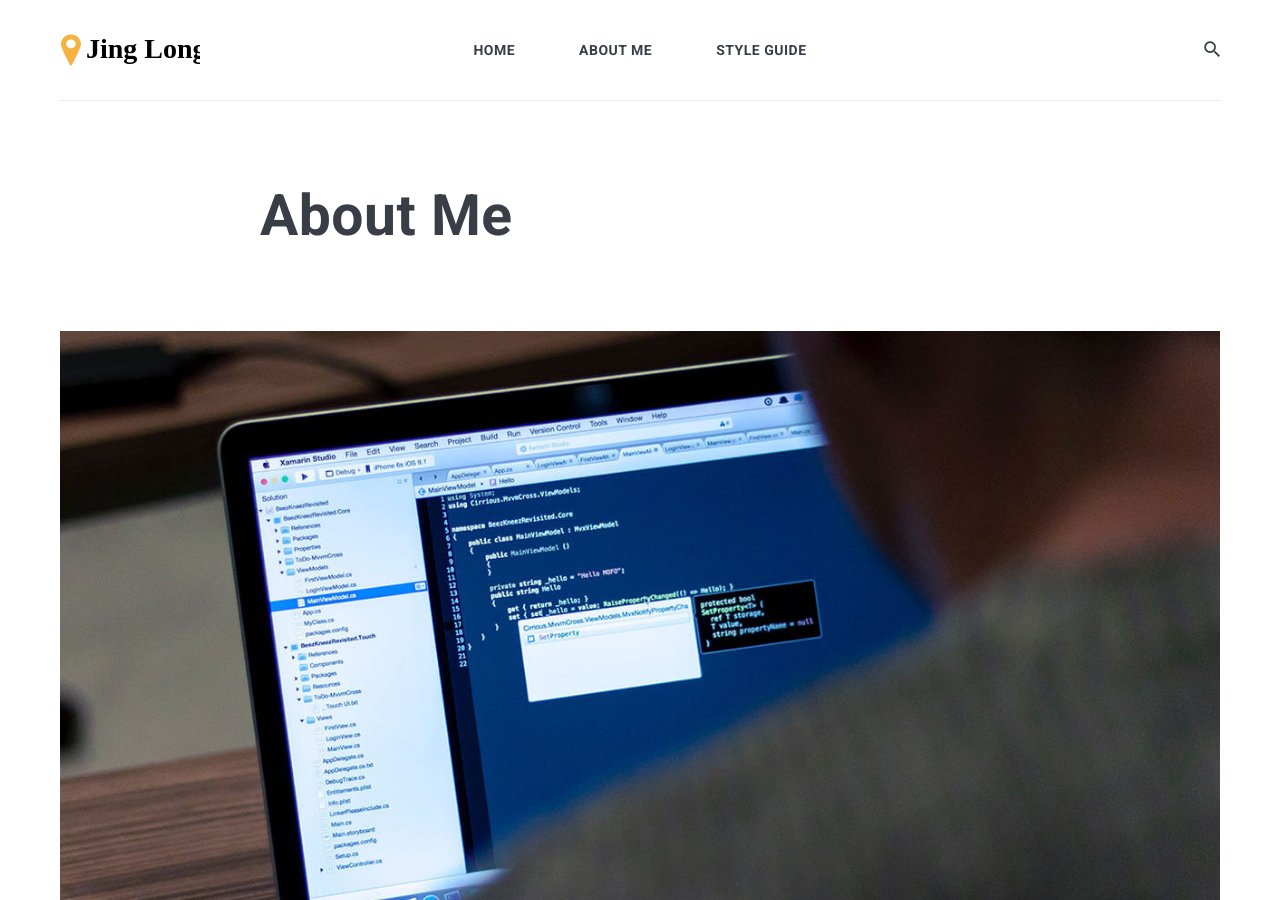
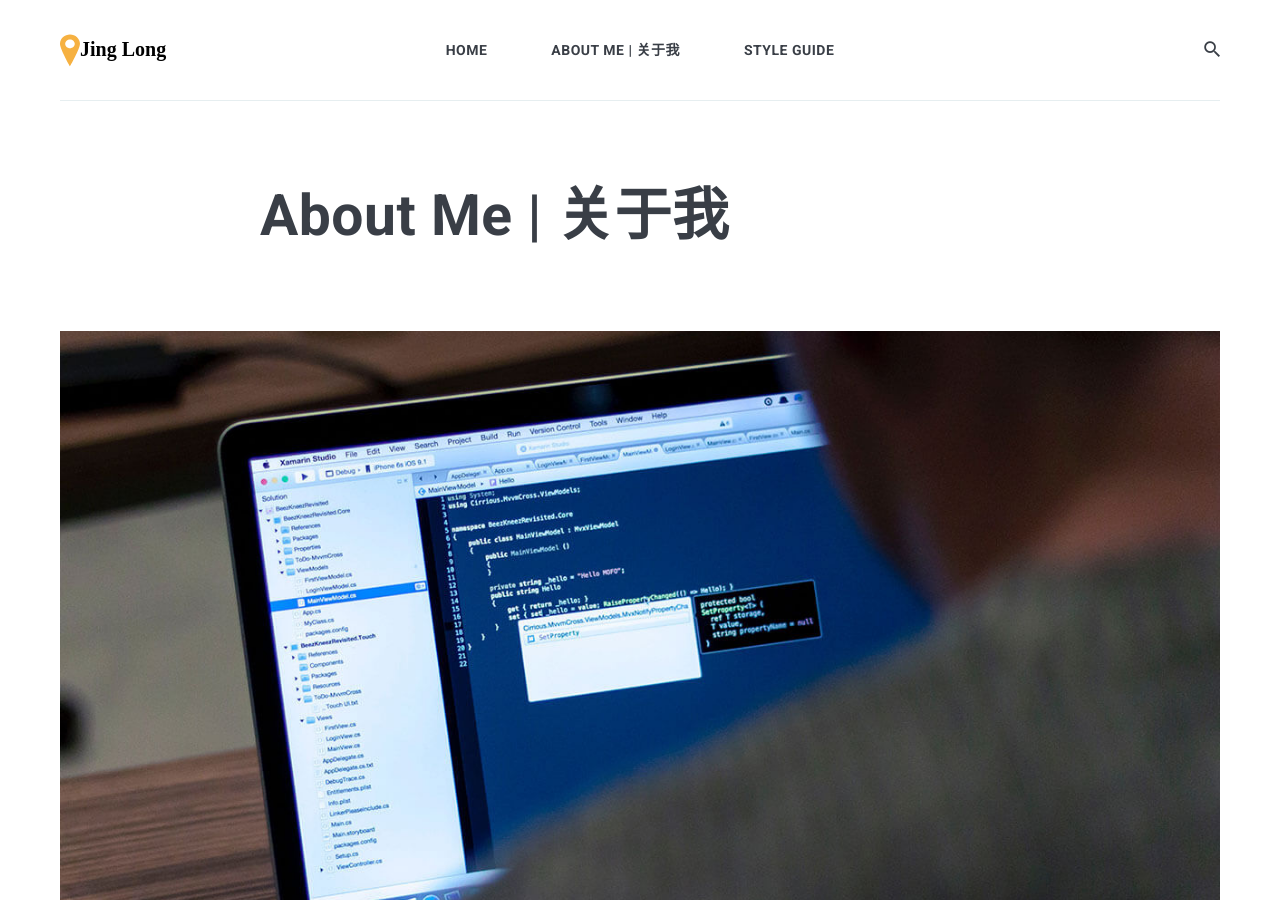
Before and after one commit to jing042323/jing-long, a Jekyll site: the page built from _pages/about-me.md, in a window 1280 px wide and 900 px high. Built offline with Jekyll 4.4.1, drawn with Linux system fonts in a browser that asks for light colours; nearby versions of some CDN libraries; grey boxes are pictures that could not be loaded.

Commit message:
update aboutme

```diff
--- a/_pages/about-me.md
+++ b/_pages/about-me.md
@@ -1,6 +1,6 @@
 ---
 layout: page
-title: About Me
+title: About Me | 关于我
 permalink: /about-me/
 image: aboutme.jpg
 ---
@@ -14,7 +14,7 @@
 - **BA Economics**, **Université Toulouse 1 Capitole(Toulouse School of Economics)**, 2013
 
 <p align="center">
-<img src="{{site.baseurl}}/assets/img/education.png" height="270" width="700" />
+<img src="{{site.baseurl}}/images/education.png" height="270" width="700" />
 </p>
 
 I have a passion for both Economics and Data Science and Python is the language I use most frequently. The courses I love the most during my study are statistics, machine learning and network analytics, not only because I am good at them(yay!) but also because I am fascinated by the amazing power of algorithm and network effect in our daily life.
@@ -48,7 +48,7 @@
 Btw, I am good at making travel plans. I’d love to share if you need any trip tips.
 
 <p align="center">
-<img src="{{site.baseurl}}/assets/img/travel2.jpg" height="400" width="400" />
+<img src="{{site.baseurl}}/images/travel2.jpg" height="400" width="400" />
 </p>
 
 ***
@@ -62,7 +62,7 @@
 - **经济学学士**, **图卢兹第一大学（图卢兹经济学院）**, 2013
 
 <p align="center">
-<img src="{{site.baseurl}}/assets/img/education_chinese.png" height="240" width="700" />
+<img src="{{site.baseurl}}/images/education_chinese.png" height="240" width="700" />
 </p>
 
 我非常喜欢经济学和数据科学，python是我最常使用的语言工具。我最爱的课程是统计学、机器学习和网络分析，不仅因为我这几门课的成绩都不错（嘿！），更重要的是我深深着迷于算法和网络效应在我们日常生活中产生的惊人力量。
```
Also changed, not shown: images/jinglong.jpg, images/logo.svg, 1 other file.
